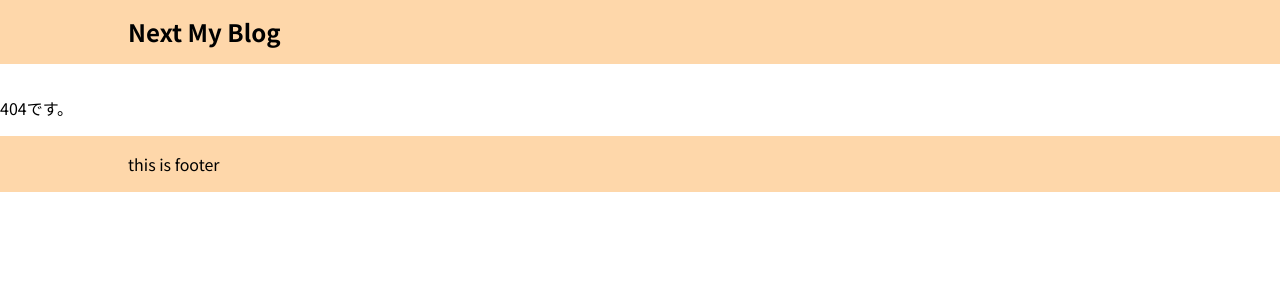
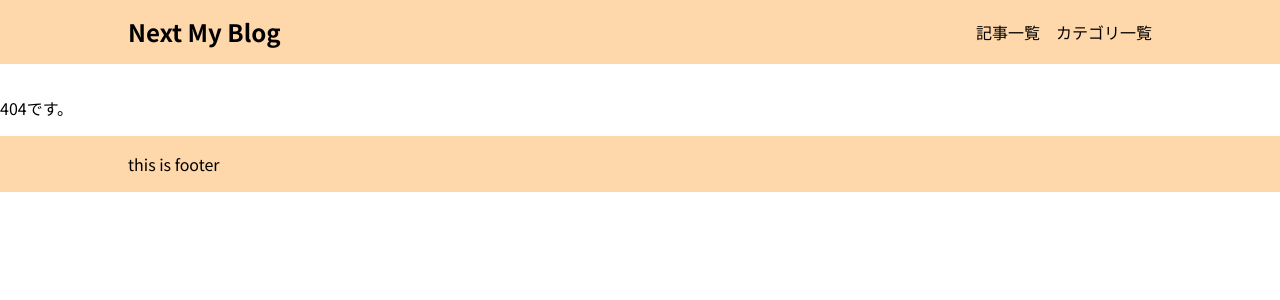
Before and after one commit to Joex13/next-my-blog, a Next.js app: page /404 in a window 1280 px wide. Shown: the top 300 px of the page. Built offline with nearby package versions, Linux system fonts and the light colour scheme.

Commit message:
refactor: Header内にnav直書きに変更

```diff
--- a/src/components/Base/Detail/index.tsx
+++ /dev/null
@@ -1,11 +0,0 @@
-import React from 'react'
-
-type Props = {}
-
-const Detail = (props: Props) => {
-  return (
-    <div>Detail</div>
-  )
-}
-
-export default Detail
--- a/src/components/Base/Header/index.tsx
+++ b/src/components/Base/Header/index.tsx
@@ -1,6 +1,5 @@
 import Link from 'next/link';
 import { useSelector } from 'react-redux';
-import { Heading } from '@/components/Base';
 
 function Header() {
   const isDarkMode = useSelector((state: any) => state.darkMode.isDarkMode);
@@ -10,6 +9,16 @@ function Header() {
         <Link href="/" className="font-bold text-2xl">
           Next My Blog
         </Link>
+        <nav className='my-auto'>
+          <ul className="flex gap-4">
+            <li>
+              <Link href="/articles/1">記事一覧</Link>
+            </li>
+            <li>
+              <Link href="/categories">カテゴリ一覧</Link>
+            </li>
+          </ul>
+        </nav>
       </div>
     </header>
   );
--- /dev/null
+++ b/src/components/Base/Post/index.tsx
@@ -0,0 +1,21 @@
+import React from 'react';
+
+type Props = {
+  innerHtml: string;
+  className?: string;
+};
+
+const Post = ({ className, innerHtml }: Props) => {
+  return (
+    <>
+      <div
+        dangerouslySetInnerHTML={{
+          __html: innerHtml,
+        }}
+        className={className}
+      ></div>
+    </>
+  );
+};
+
+export default Post;
--- a/src/components/Base/index.ts
+++ b/src/components/Base/index.ts
@@ -7,6 +7,7 @@ import Card from './Card';
 import Heading from './Heading';
 import TextBox from './TextBox';
 import List from './List';
+import Post from './Post';
 
 export {
   Button,
@@ -18,4 +19,5 @@ export {
   Pagination,
   TextBox,
   List,
+  Post,
 };
--- /dev/null
+++ b/src/components/Domain/ArticlePost/index.tsx
@@ -0,0 +1,18 @@
+import { Post } from '@/components/Base';
+
+import React from 'react';
+
+type Props = {
+  className?: string;
+  innerHtml: string;
+};
+
+const ArticlePost = ({ className, innerHtml }: Props) => {
+  return (
+    <>
+      <Post className={className} innerHtml={innerHtml} />
+    </>
+  );
+};
+
+export default ArticlePost;
--- a/src/components/Domain/index.tsx
+++ b/src/components/Domain/index.tsx
@@ -1,4 +1,5 @@
 import ArticleCard from './ArticleCard';
 import ArticleList from './ArticleList';
+import ArticlePost from './ArticlePost';
 
-export { ArticleCard, ArticleList };
+export { ArticleCard, ArticleList, ArticlePost };
--- a/src/components/pages/Article/index.tsx
+++ b/src/components/pages/Article/index.tsx
@@ -1,11 +1,7 @@
-import { Header, Footer, Heading, TextBox } from '@/components/Base';
-import { useEffect } from 'react';
+import { Header, Footer, Heading, TextBox, Post } from '@/components/Base';
 import Link from 'next/link';
 
 function ArticleId({ article }: any) {
-  useEffect(() => {
-    console.log(article);
-  }, []);
   return (
     <>
       <Header />
@@ -29,12 +25,7 @@ function ArticleId({ article }: any) {
             投稿時間:{article.publishedAt.slice(0, 10)}
           </TextBox>
         </div>
-        <div
-          dangerouslySetInnerHTML={{
-            __html: article.content,
-          }}
-          className="mt-4"
-        />
+        <Post innerHtml={article.content} />
       </main>
       <Footer />
     </>
--- a/src/pages/categories/index.tsx
+++ b/src/pages/categories/index.tsx
@@ -1,7 +1,6 @@
 import { GetStaticProps } from 'next';
 import { client } from '@/libs/client';
 import { Header, Footer } from '@/components/Base';
-import { CategoryList } from '@/components/Domain';
 import { useEffect } from 'react';
 
 function CategoriesPage({ categories }: any) {
@@ -13,7 +12,7 @@ function CategoriesPage({ categories }: any) {
     <>
       <Header />
       <main className="mt-8">
-        <CategoryList>{categories}</CategoryList>
+        カテゴリ
       </main>
       <Footer />
     </>
--- a/src/pages/index.tsx
+++ b/src/pages/index.tsx
@@ -27,13 +27,13 @@ type InfoSearched = {
 };
 
 function Index({ articles, infoSearched }: Props) {
-  const isDarkMode = useSelector((state: any) => state.darkMode.isDarkMode);
-  const styleDarkMode = useSelector(
-    (state: any) => state.darkMode.styleDarkMode
-  );
-  const styleLightMode = useSelector(
-    (state: any) => state.darkMode.styleLightMode
-  );
+  // const isDarkMode = useSelector((state: any) => state.darkMode.isDarkMode);
+  // const styleDarkMode = useSelector(
+  //   (state: any) => state.darkMode.styleDarkMode
+  // );
+  // const styleLightMode = useSelector(
+  //   (state: any) => state.darkMode.styleLightMode
+  // );
 
   return (
     <>
```
